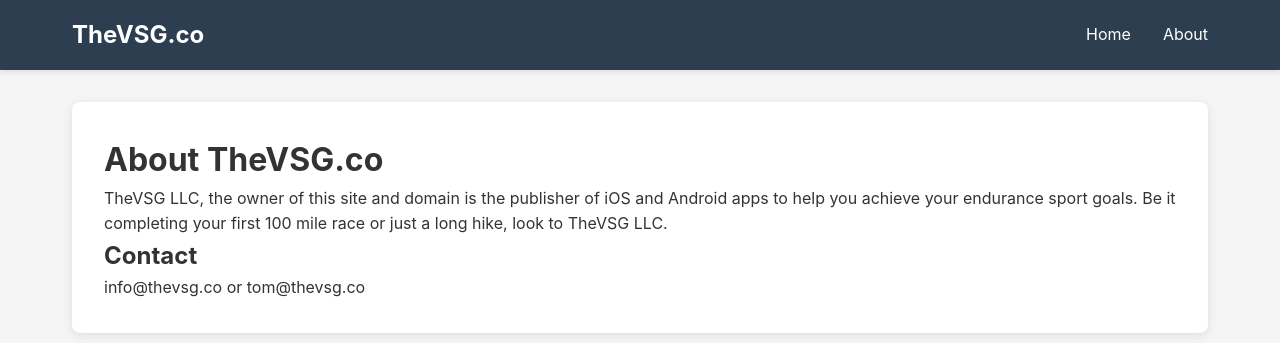
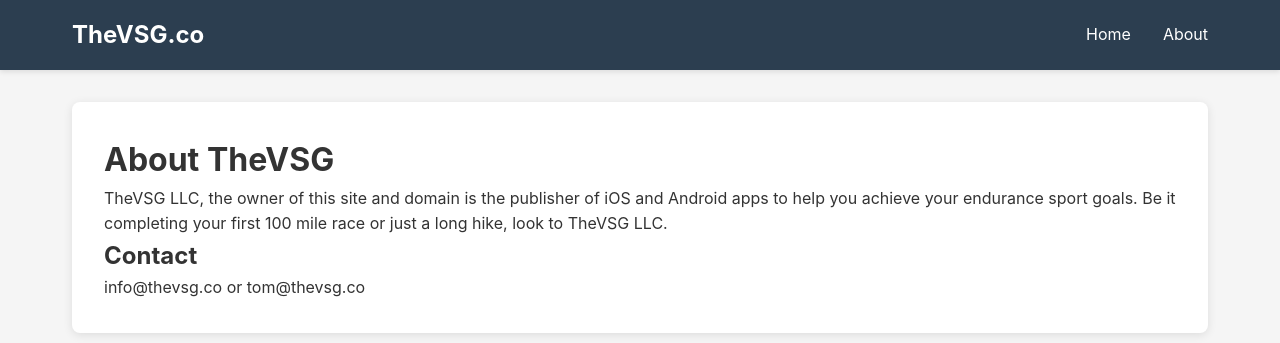
Before and after one commit to virtualserverguy/thevsg.co, a Jekyll site: the page built from about.md, in a window 1280 px wide. Shown: the top 343 px of the page. Built offline with Jekyll 4.4.1, drawn with Linux system fonts in a browser that asks for light colours.

```diff
--- a/about.md
+++ b/about.md
@@ -3,7 +3,7 @@ layout: default
 title: About
 ---
 
-# About TheVSG.co
+# About TheVSG
 
 TheVSG LLC, the owner of this site and domain is the publisher of iOS and Android apps to help you achieve your endurance sport goals. Be it completing your first 100 mile race or just a long hike, look to TheVSG LLC.
 <!-- ## Our Team -->
```
